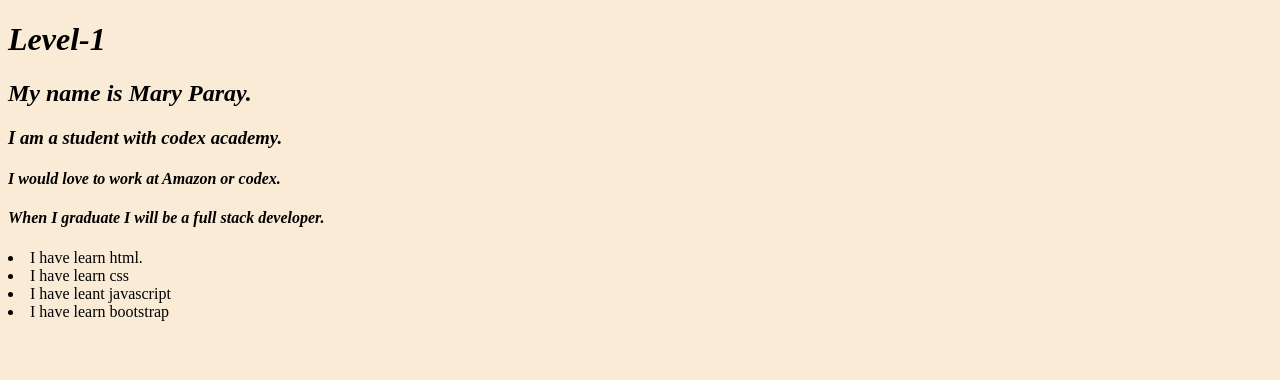
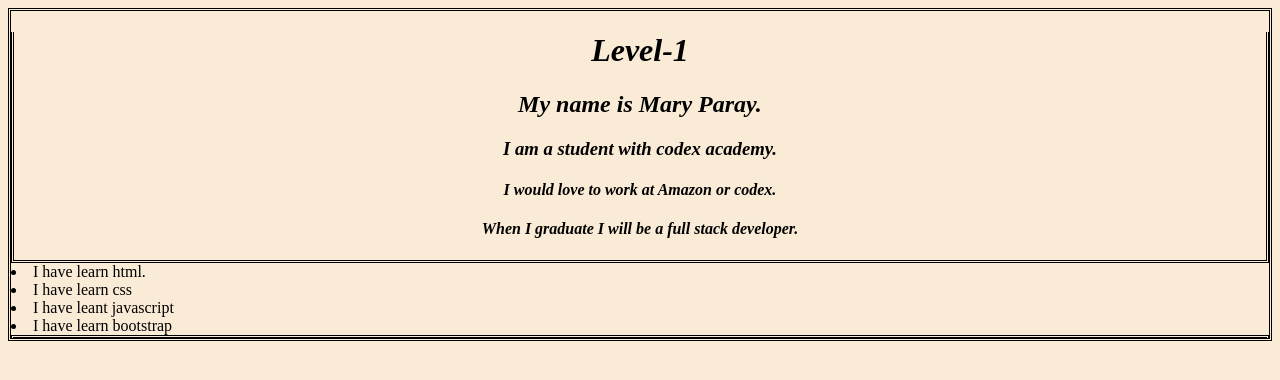
Before and after one commit to Pepper-Paray/CAPSTONE-LEVEL-1, a plain HTML site: page index.html in a window 1280 px wide. Drawn offline with Linux system fonts and the light colour scheme.

Commit message:
work with html and css

```diff
--- a/script.js
+++ b/script.js
@@ -0,0 +1,3 @@
+<Array>
+
+</Array>
--- a/style.css
+++ b/style.css
@@ -1,14 +1,23 @@
-header{
-border:25px;
-border-color: black;
-font-style: oblique;
-font-feature-settings: "aalt";
+header {
+    border-style: double;
+    border-color: black;
+    font-style: oblique;
+    border-top: 20px;
+    text-align: center;
 }
-body{
-background-origin: padding-box;
-background-color: antiquewhite;
+
+body {
+    text-align: left;
+    font-style: italic oblique;
+    border-style: double;
+
+
+    background-color: antiquewhite;
 }
-footer{
-border:25px;
-border-color: black;
+
+footer {
+    border-style: double;
+    border-color: black;
+    font-style: italic;
+    border-bottom: 20px;
 }
```
